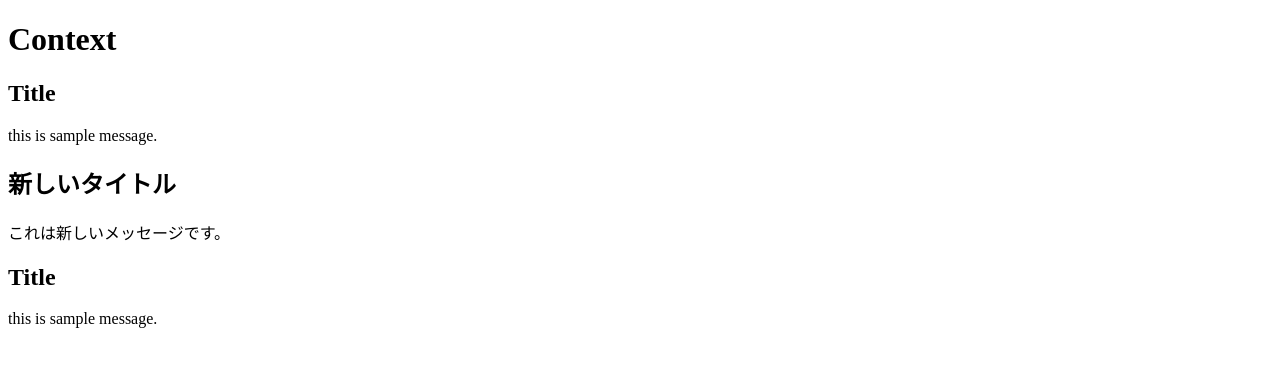
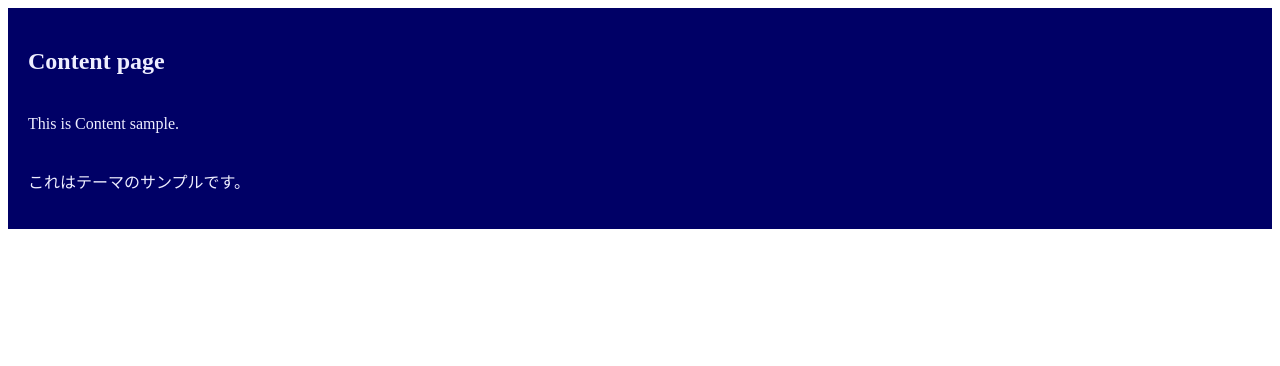
Before and after one commit to taka-harada/next-v9, a Next.js app: page / in a window 1280 px wide. Shown: the top 366 px of the page. Built offline with nearby package versions, Linux system fonts and the light colour scheme.

Commit message:
Try to apply ReactContext to switch theme

```diff
--- a/components/App.js
+++ b/components/App.js
@@ -1,58 +1,52 @@
 import React, { Component } from 'react'
 import Rect from './Rect'
 
-let data = {
-  title: 'Title',
-  message: 'this is sample message.',
+let theme = {
+  light:{
+    backgroundColor: "#eef",
+    color: "#006",
+    padding: "10px",
+  },
+  dark:{
+    backgroundColor: "#006",
+    color: "#eef",
+    padding: "10px",
+  }
 };
 
-const SampleContext = React.createContext(data);
+const ThemeContext = React.createContext(theme.dark);
 
 class App extends Component {
 
-  newdata = {
-    title: '新しいタイトル',
-    message: 'これは新しいメッセージです。'
-  };
+  static contextType = ThemeContext;
 
   render() {
     return (
-      <div>
-        <h1>Context</h1>
-        <Title />
-        <Message />
-        <SampleContext.Provider value={this.newdata}>
-          <Title />
-          <Message />
-        </SampleContext.Provider>
-        <Title />
-        <Message />
+      <div style={this.context}>
+        <Title value="Content page" />
+        <Message value="This is Content sample." />
+        <Message value="これはテーマのサンプルです。" />
       </div>
     );
   }
 }
 
 class Title extends Component {
-  static contextType = SampleContext;
+  static contextType = ThemeContext;
 
   render() {
     return (
-      <div>
-        <h2>{this.context.title}</h2>
-      </div>
+      <h2 style={this.context}>{this.props.value}</h2>
     );
   }
 }
 
 class Message extends Component {
-  static contextType = SampleContext;
-
+  static contextType = ThemeContext;
 
   render() {
     return (
-      <div>
-        <p>{this.context.message}</p>
-      </div>
+      <p style={this.context}>{this.props.value}</p>
     );
   }
 }
```
